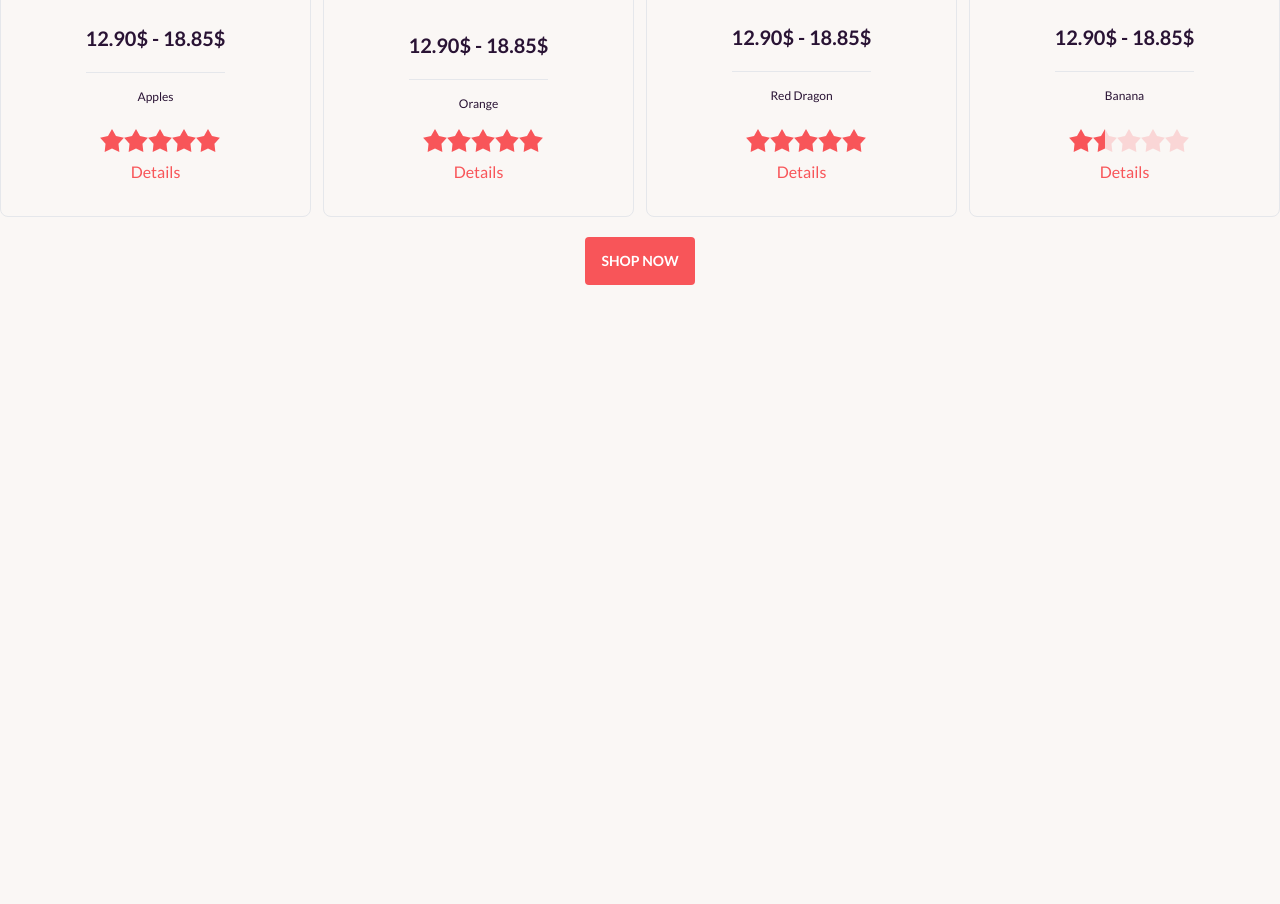
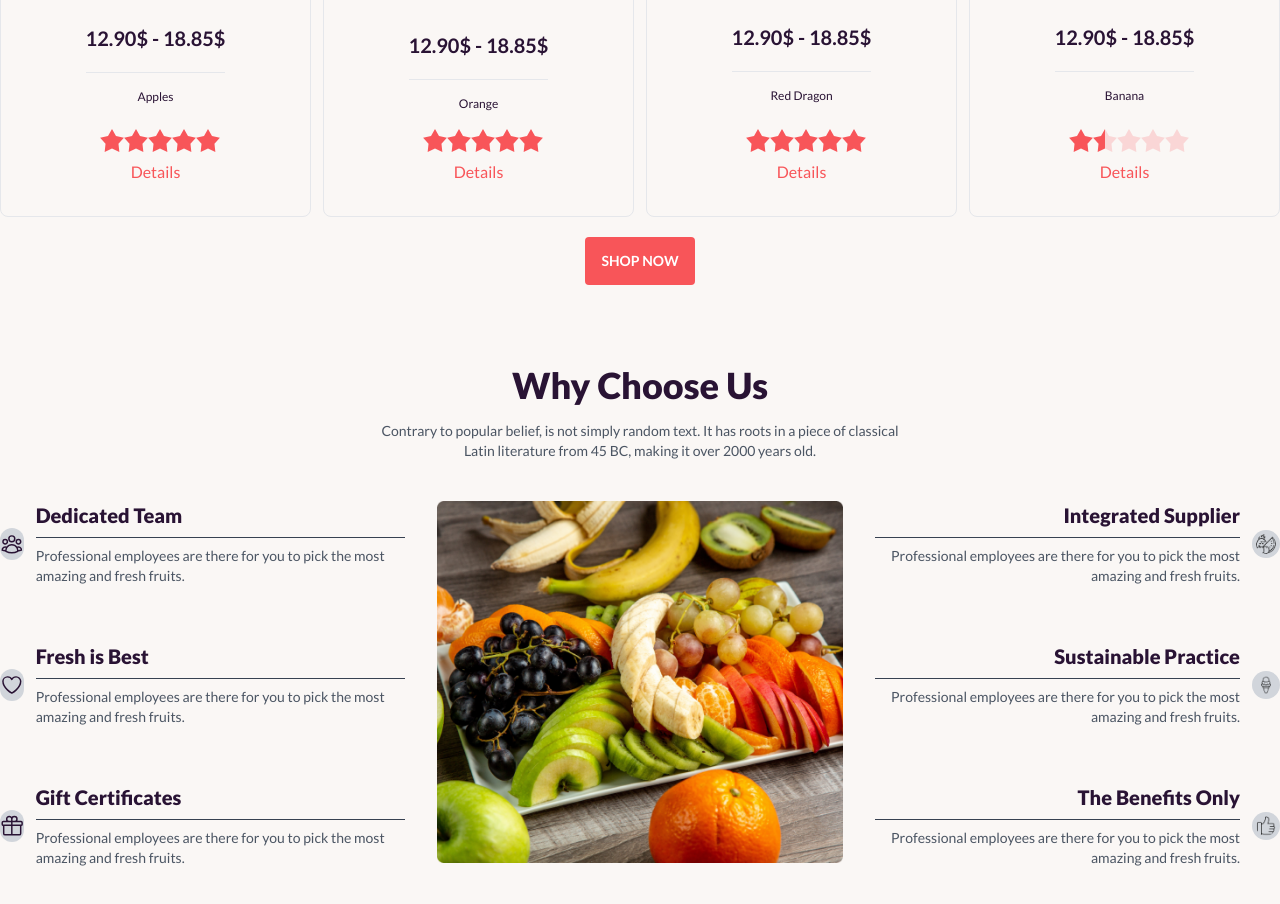
Before and after one commit to sadiaafrin67/fruit-website, a plain HTML site: page index.html in a window 1280 px wide. Shown: the part 1314-2218 px from the top of the page. Before the commit the page ends 1639 px from the top, so only its background shows below. Drawn offline with nearby package versions, Linux system fonts and the light colour scheme.

Commit message:
add my bonus section

```diff
--- a/index.html
+++ b/index.html
@@ -334,7 +334,7 @@
   <body class="font-lato">
     <header class="md:container md:mx-auto mx-3 my-10">
       <div
-        class="navbar bg-[#F85559] rounded-full flex justify-between  items-center"
+        class="navbar lg:bg-[#F85559] md:bg-[#F85559] lg:rounded-full md:rounded-full flex justify-between  items-center"
       >
         <div class="hidden lg:flex">
           <ul
@@ -552,7 +552,7 @@
       <section class="md:container md:mx-auto mx-3 my-10">
         <!-- deal part -->
         <div
-          class="flex md:flex-row flex-col items-center justify-between mb-6"
+          class="flex md:flex-col lg:flex-row flex-col items-center justify-between mb-6"
         >
           <div class="lg:text-left text-center">
             <h3 class="md:text-4xl text-3xl font-extrabold mb-4">
@@ -596,7 +596,7 @@
         </div>
 
         <!-- card part   -->
-        <div class="grid grid-cols-1 md:grid-col-2 lg:grid-cols-4 gap-3">
+        <div class="grid grid-cols-1 md:grid-cols-2 lg:grid-cols-4 gap-3">
           <!-- 1st card -->
 
           <div class="card bg-[##FFFFFF] rounded-lg border" id="card-1">
@@ -895,7 +895,7 @@
         </div>
       </section>
 
-      <!-- team section -->
+     <!-- team section -->
       <section class="md:container md:mx-auto mx-3 my-10 hidden">
         <div
           class="hero min-h-screen"
@@ -979,17 +979,144 @@
           </div>
         </div>
       </section>
+
+        <!-- bonus section -->
+       <section class="md:container md:mx-auto mx-3 my-10">
+        <div class="lg:text-left text-center mt-20">
+          <h3 class="md:text-4xl text-3xl font-extrabold mb-4 flex justify-center">
+            Why Choose Us
+          </h3>
+          <p class="font-normal text-sm space-y-3 text-gray-600 flex justify-center text-center ">
+            Contrary to popular belief, is not simply random text. It has roots in a piece of classical <br> Latin literature from 45 BC, making it over 2000 years old.
+          </p>
+        </div>
+
+
+
+
+         <!-- bonus container -->
+         <div class="mt-10  grid grid-cols-1 md:grid-cols-2 lg:grid-cols-3 gap-8 ">
+
+        <!-- left container -->
+        <div class="space-y-14 ">
+
+          <div class="flex items-center gap-3">
+            <svg xmlns="http://www.w3.org/2000/svg" fill="none" viewBox="0 0 24 24" stroke-width="1.5" stroke="currentColor" class="w-8 h-8 rounded-full bg-gray-300">
+              <path stroke-linecap="round" stroke-linejoin="round" d="M18 18.72a9.094 9.094 0 003.741-.479 3 3 0 00-4.682-2.72m.94 3.198l.001.031c0 .225-.012.447-.037.666A11.944 11.944 0 0112 21c-2.17 0-4.207-.576-5.963-1.584A6.062 6.062 0 016 18.719m12 0a5.971 5.971 0 00-.941-3.197m0 0A5.995 5.995 0 0012 12.75a5.995 5.995 0 00-5.058 2.772m0 0a3 3 0 00-4.681 2.72 8.986 8.986 0 003.74.477m.94-3.197a5.971 5.971 0 00-.94 3.197M15 6.75a3 3 0 11-6 0 3 3 0 016 0zm6 3a2.25 2.25 0 11-4.5 0 2.25 2.25 0 014.5 0zm-13.5 0a2.25 2.25 0 11-4.5 0 2.25 2.25 0 014.5 0z" />
+            </svg>
+
+          <div class="">
+            <h4 class="font-extrabold text-xl  border-b border-gray-700 pb-2">Dedicated Team</h4>
+            <p class="font-normal md:text-sm text-xs space-y-3 text-gray-600 pt-2  ">
+              Professional employees are there for you to pick the most amazing and fresh fruits.
+            </p>
+          </div>
+
+          </div>
+          <div class="flex items-center gap-3">
+            <svg xmlns="http://www.w3.org/2000/svg" fill="none" viewBox="0 0 24 24" stroke-width="1.5" stroke="currentColor" class="w-8 h-8 rounded-full bg-gray-300">
+              <path stroke-linecap="round" stroke-linejoin="round" d="M21 8.25c0-2.485-2.099-4.5-4.688-4.5-1.935 0-3.597 1.126-4.312 2.733-.715-1.607-2.377-2.733-4.313-2.733C5.1 3.75 3 5.765 3 8.25c0 7.22 9 12 9 12s9-4.78 9-12z" />
+            </svg>
+            <div class="">
+              <h4 class="font-extrabold text-xl  border-b border-gray-700 pb-2">Fresh is Best</h4>
+              <p class="font-normal md:text-sm text-xs space-y-3 text-gray-600 pt-2  ">
+                Professional employees are there for you to pick the most amazing and fresh fruits.
+              </p>
+            </div>
+
+          </div>
+
+          <div class="flex items-center gap-3">
+            <svg xmlns="http://www.w3.org/2000/svg" fill="none" viewBox="0 0 24 24" stroke-width="1.5" stroke="currentColor" class="w-8 h-8 rounded-full bg-gray-300">
+              <path stroke-linecap="round" stroke-linejoin="round" d="M21 11.25v8.25a1.5 1.5 0 01-1.5 1.5H5.25a1.5 1.5 0 01-1.5-1.5v-8.25M12 4.875A2.625 2.625 0 109.375 7.5H12m0-2.625V7.5m0-2.625A2.625 2.625 0 1114.625 7.5H12m0 0V21m-8.625-9.75h18c.621 0 1.125-.504 1.125-1.125v-1.5c0-.621-.504-1.125-1.125-1.125h-18c-.621 0-1.125.504-1.125 1.125v1.5c0 .621.504 1.125 1.125 1.125z" />
+            </svg>
+
+            <div class="">
+              <h4 class="font-extrabold text-xl  border-b border-gray-700 pb-2">Gift Certificates</h4>
+              <p class="font-normal md:text-sm text-xs space-y-3 text-gray-600 pt-2  ">
+                Professional employees are there for you to pick the most amazing and fresh fruits.
+              </p>
+            </div>
+
+
+
+
+          </div>
+
+
+        </div>
+
+       <!-- center container -->
+        <div class="">
+          <img src="./images/whychoose1.png" alt="" srcset="">
+        </div>
+
+        <!-- right container -->
+        <div class="space-y-14  ">
+
+          <div class="flex items-center gap-3">
+
+          <div class="">
+            <h4 class="font-extrabold text-xl  border-b border-gray-700 pb-2 text-end  ">Integrated Supplier</h4>
+            <p class="font-normal md:text-sm text-xs space-y-3 text-gray-600 pt-2 text-end ">
+              Professional employees are there for you to pick the most amazing and fresh fruits.
+            </p>
+          </div>
+          <img class="w-7 h-7 p-1 rounded-full bg-gray-300 " src="./images/fruit 1.png" alt="" srcset="">
+          </div>
+
+          <div class="flex items-center gap-3">
+            <div class="">
+              <h4 class="font-extrabold text-xl  border-b border-gray-700 pb-2 text-end">Sustainable Practice</h4>
+              <p class="font-normal md:text-sm text-xs space-y-3 text-gray-600 pt-2 text-end  ">
+                Professional employees are there for you to pick the most amazing and fresh fruits.
+              </p>
+            </div>
+            <img class="w-7 h-7 p-1 rounded-full bg-gray-300 " src="./images/ice-cream 1.png" alt="" srcset="">
+
+          </div>
+
+          <div class="flex items-center gap-3">
+
+            <div class="">
+              <h4 class="font-extrabold text-xl  border-b border-gray-700 pb-2 text-end">The Benefits Only</h4>
+              <p class="font-normal md:text-sm text-xs space-y-3 text-gray-600 pt-2 text-end  ">
+                Professional employees are there for you to pick the most amazing and fresh fruits.
+              </p>
+            </div>
+            <img class="w-7 h-7 p-1 rounded-full bg-gray-300 " src="./images/like 1.png" alt="" srcset="">
+
+          </div>
+
+
+        </div>
+        </div>
+
+
+
+
+
+
+
+
+
+
+
+      </section>
+
+
+
     </main>
 
     <footer
-      class="footer footer-center hidden p-10 bg-black text-base-content rounded"
+      class=" hidden  h-[400px]  p-10 bg-black "
     >
-      <div class="flex">
+      <div class="flex justify-center items-center">
         <img src="./images/logo.png" alt="" srcset="" />
         <h3 class="text-white text-3xl font-bold">Fruit Burst</h3>
       </div>
 
-      <div class="grid grid-cols-1 md:grid-flow-col gap-4 text-white">
+      <div class="grid grid-cols-4 md:grid-flow-col-6 lg:grid-cols-6  text-white text-center ">
         <a class="link link-hover">Home</a>
         <a class="link link-hover">About Us</a>
         <a class="link link-hover">Shop</a>
@@ -997,12 +1124,7 @@
         <a class="link link-hover">Support</a>
         <a class="link link-hover">My Account</a>
       </div>
-      <div>
-        <div class="grid grid-flow-col gap-4 text-white">
 
-
-        </div>
-      </div>
     </footer>
   </body>
 </html>
```
Also changed, not shown: images/Ellipse 2.png (added), images/fruit 1.png (added), images/gift-box 1.png (added), images/ice-cream 1.png (added), images/like 1.png (added), images/love 1.png (added).
